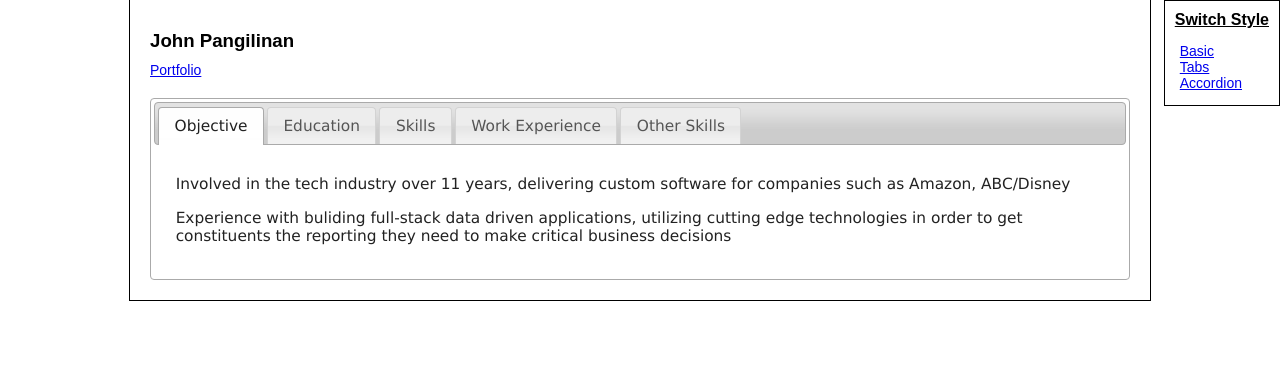
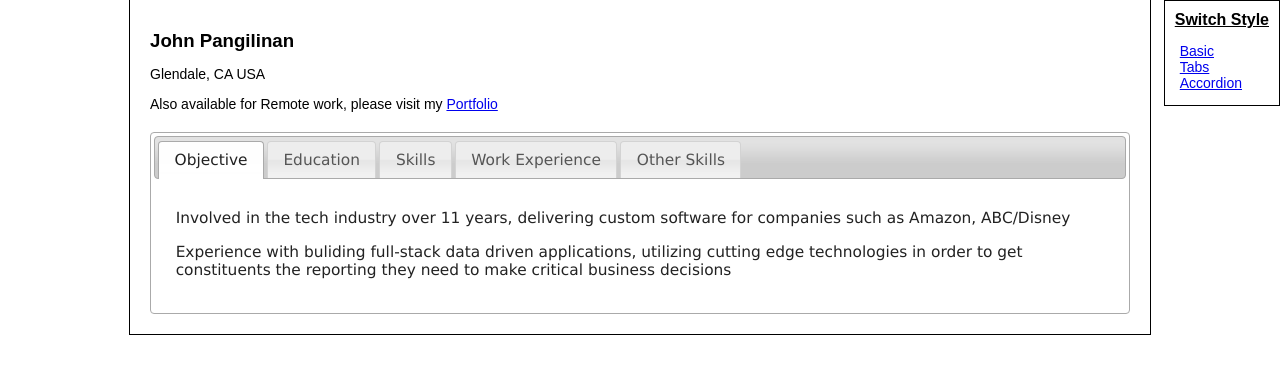
Before and after one commit to j0hnnyF1ve/resume, a PHP site: page / in a window 1280 px wide. Shown: the top 374 px of the page. Run offline with PHP 8.4, Linux system fonts and the light colour scheme.

Commit message:
Added location of Glendale or remote

```diff
--- a/index.php
+++ b/index.php
@@ -145,7 +145,8 @@ $style = str_replace(' ', '', $styleName);
 <div id="Container">
     <div id="Heading" class="heading">
         <h1>John Pangilinan</h1>
-        <a href="/portfolio/">Portfolio</a>
+        <p>Glendale, CA USA</p>
+        <p>Also available for Remote work, please visit my <a href="/portfolio/">Portfolio</a></p>
         <?php /* <a href="#" onclick="showContactForm()">Contact Me</a> */ ?>
     </div>
     <div>
```
